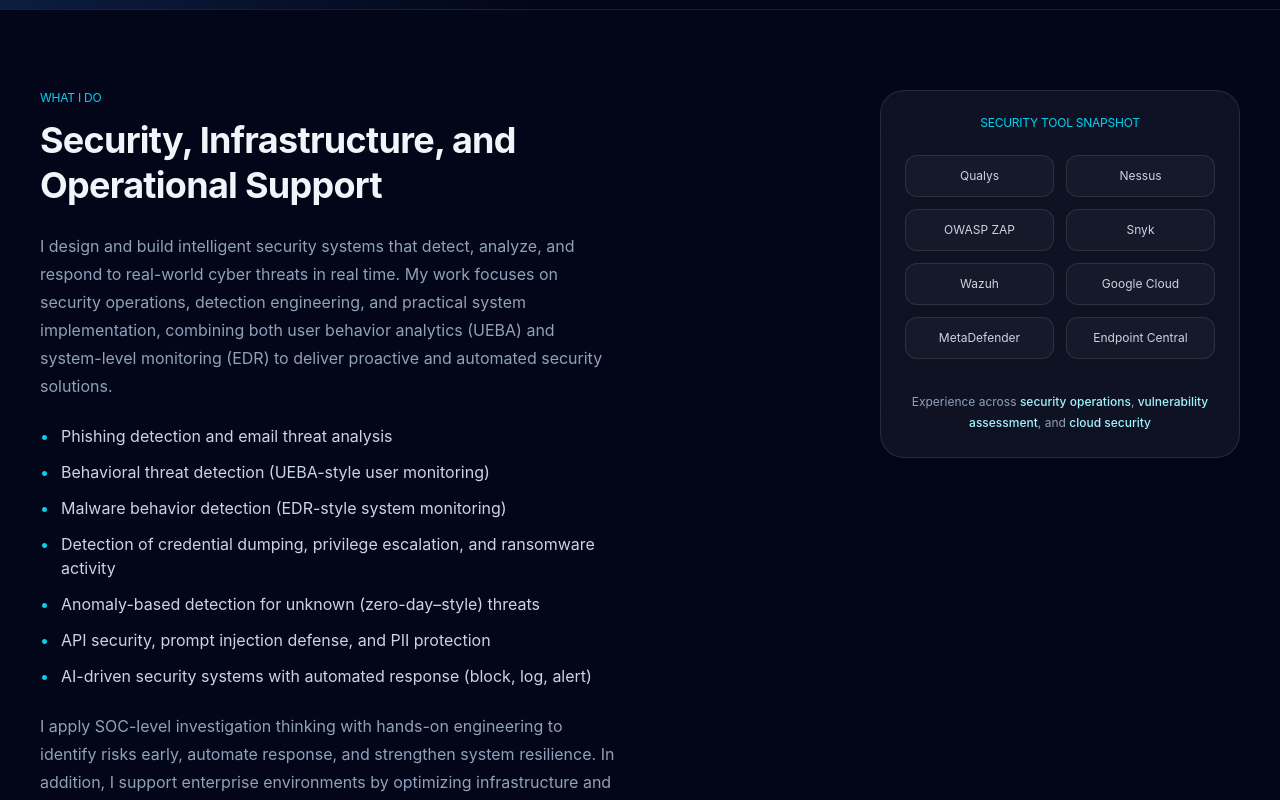
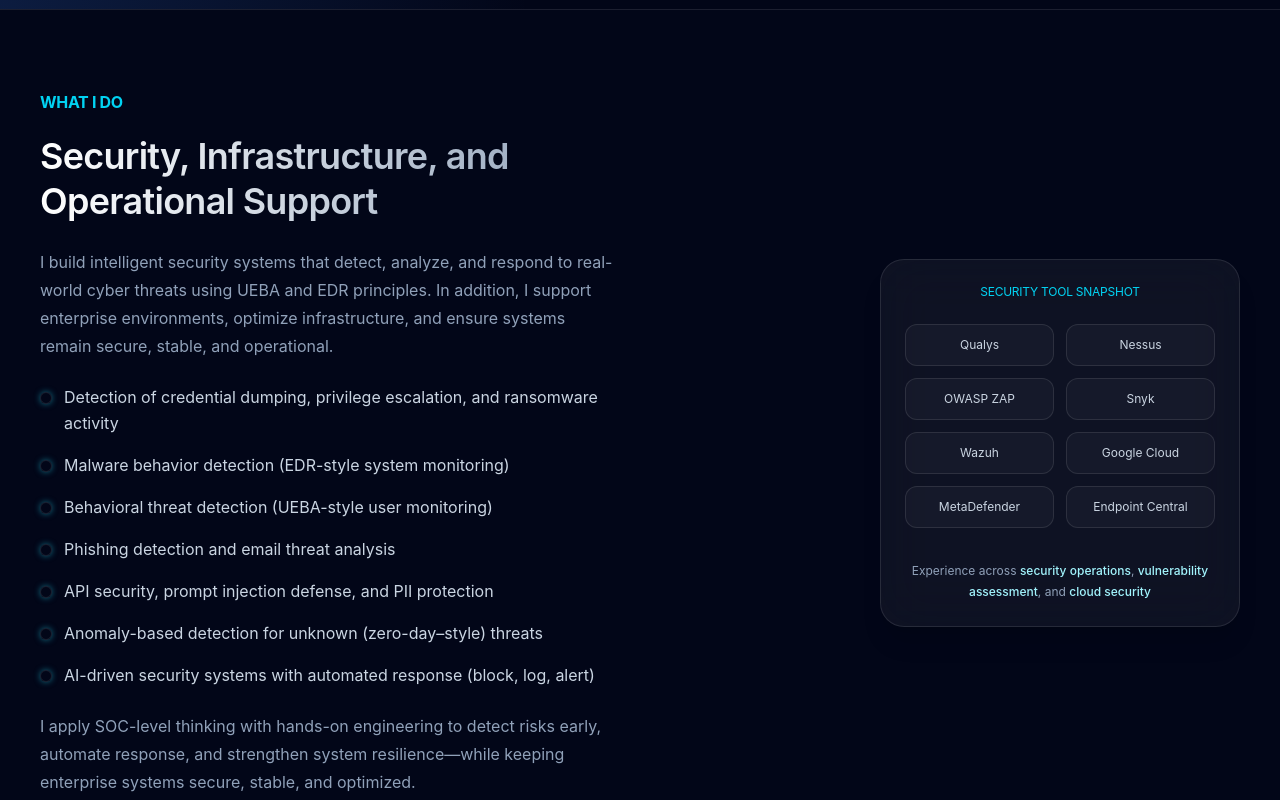
Before and after one commit to Louisky2001/my-portfolio, a Next.js app: page / in a window 1280 px wide. Shown: the part 860-1660 px from the top of the page. Built offline with nearby package versions, Linux system fonts and the light colour scheme.

Commit message:
Update production domain

```diff
--- a/app/page.js
+++ b/app/page.js
@@ -473,7 +473,7 @@
     "PII Masking",
     "SOC Simulation",
   ],
-  href: "https://github.com/Louisky2001/Ai-Security-System",
+  href: "/labs/Building-Security-AI-Systems.pdf",
    },
     {
       title: "OPSWAT MetaDefender Endpoint Security Lab",
@@ -1080,51 +1080,53 @@
       </section>
 
       <section className="mx-auto max-w-7xl px-6 pt-20 pb-8 lg:px-10">
-  <div className="grid gap-16 lg:grid-cols-[1.2fr_0.8fr] items-start">
+  <div className="grid gap-10 lg:grid-cols-[1.2fr_0.8fr] items-center">
 
     {/* LEFT SIDE — WHAT I DO */}
     <div className="max-w-xl">
 
-      <h4 className="text-cyan-400 text-xs tracking-widest mb-3">
+<h4 className="text-cyan-400 text-base uppercase tracking-[0.35em] font-bold mb-5">
   WHAT I DO
 </h4>
 
-      <h2 className="text-4xl font-bold leading-tight mb-6">
+<h2 className="text-3xl lg:text-4xl font-semibold leading-tight mb-6 bg-gradient-to-r from-white to-slate-400 bg-clip-text text-transparent">
   Security, Infrastructure, and Operational Support
 </h2>
 
       <p className="text-slate-400 mb-6 leading-relaxed">
-        I design and build intelligent security systems that detect, analyze, and respond to real-world cyber threats in real time.
-        My work focuses on security operations, detection engineering, and practical system implementation, combining both user behavior analytics (UEBA)
-        and system-level monitoring (EDR) to deliver proactive and automated security solutions.
-      </p>
-
-      <ul className="space-y-3 mb-6">
+        I build intelligent security systems that detect, analyze, and respond to real-world cyber threats using UEBA and EDR principles. In addition, I support enterprise environments, optimize infrastructure, and ensure systems remain secure, stable, and operational.
+      </p>
+
+ <ul className="space-y-4 mb-6">
   {[
+    "Detection of credential dumping, privilege escalation, and ransomware activity",
+    "Malware behavior detection (EDR-style system monitoring)",
+    "Behavioral threat detection (UEBA-style user monitoring)",
     "Phishing detection and email threat analysis",
-          "Behavioral threat detection (UEBA-style user monitoring)",
-          "Malware behavior detection (EDR-style system monitoring)",
-          "Detection of credential dumping, privilege escalation, and ransomware activity",
+    "API security, prompt injection defense, and PII protection",
     "Anomaly-based detection for unknown (zero-day–style) threats",
-          "API security, prompt injection defense, and PII protection",
     "AI-driven security systems with automated response (block, log, alert)",
   ].map((item, index) => (
-          <li key={index} className="flex items-start text-slate-300">
-            <span className="text-cyan-400 mr-3">•</span>
-            {item}
+    <li key={index} className="flex items-start text-slate-300 leading-relaxed">
+
+      {/* 🔹 CUSTOM HOLLOW BULLET */}
+      <span className="mt-2 mr-3 w-3 h-3 rounded-full border border-cyan-400 shadow-[0_0_6px_rgba(34,211,238,0.5)] flex-shrink-0"></span>
+
+      {/* 🔹 TEXT */}
+      <span>{item}</span>
+
     </li>
   ))}
 </ul>
 
       <p className="text-slate-400 leading-relaxed">
-        I apply SOC-level investigation thinking with hands-on engineering to identify risks early, automate response, and strengthen system resilience.
-        In addition, I support enterprise environments by optimizing infrastructure and ensuring systems remain secure, stable, and operational.
+        I apply SOC-level thinking with hands-on engineering to detect risks early, automate response, and strengthen system resilience—while keeping enterprise systems secure, stable, and optimized.
       </p>
 
     </div>
 
     {/* RIGHT SIDE — SECURITY TOOL SNAPSHOT */}
-    <div className="flex justify-center lg:justify-end">
+    <div className="flex items-center justify-center lg:justify-end h-full">
       <div className="w-full max-w-[360px] rounded-3xl border border-white/10 bg-white/5 p-6 backdrop-blur-xl shadow-xl">
 
         <h3 className="mb-6 text-center text-xs tracking-widest text-cyan-400">
```
Also changed, not shown: 1 other file (tests, documents, lock files or other folders). Lines whose indentation alone changed are shown as unchanged.
